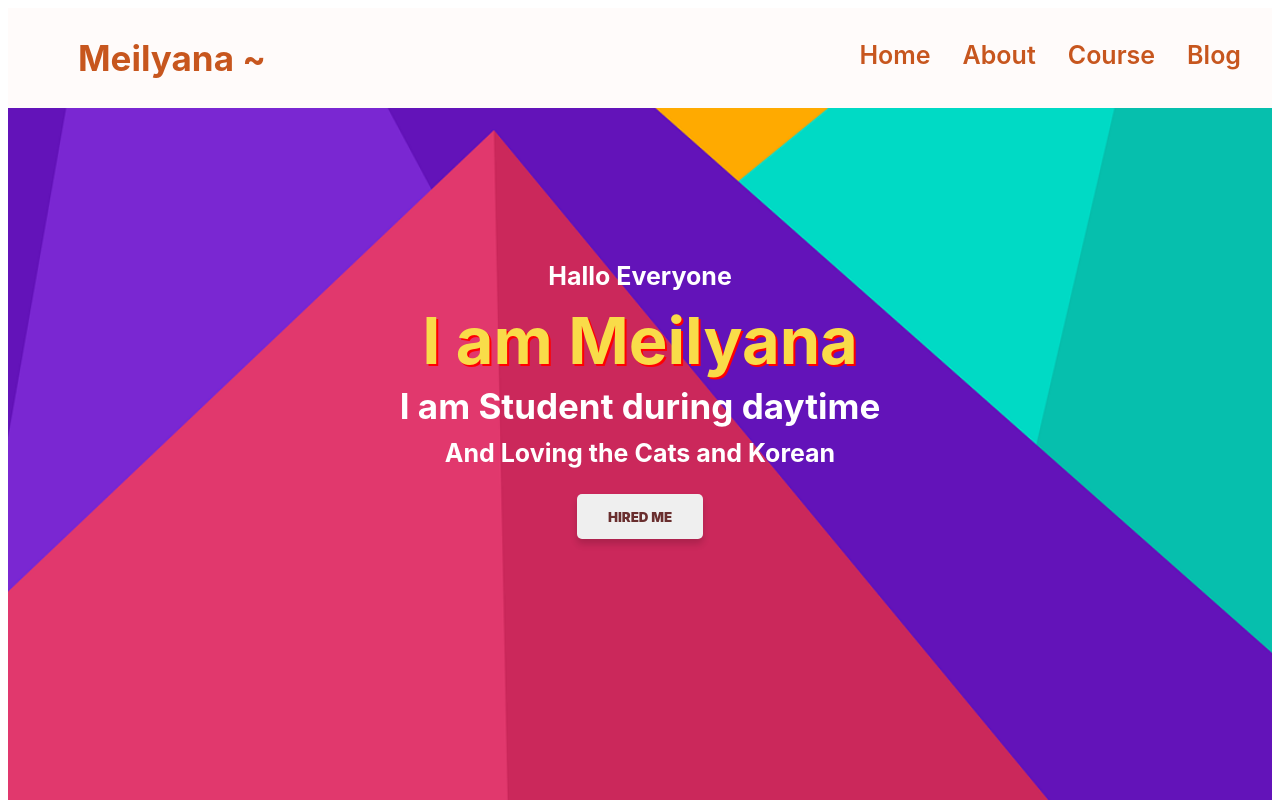
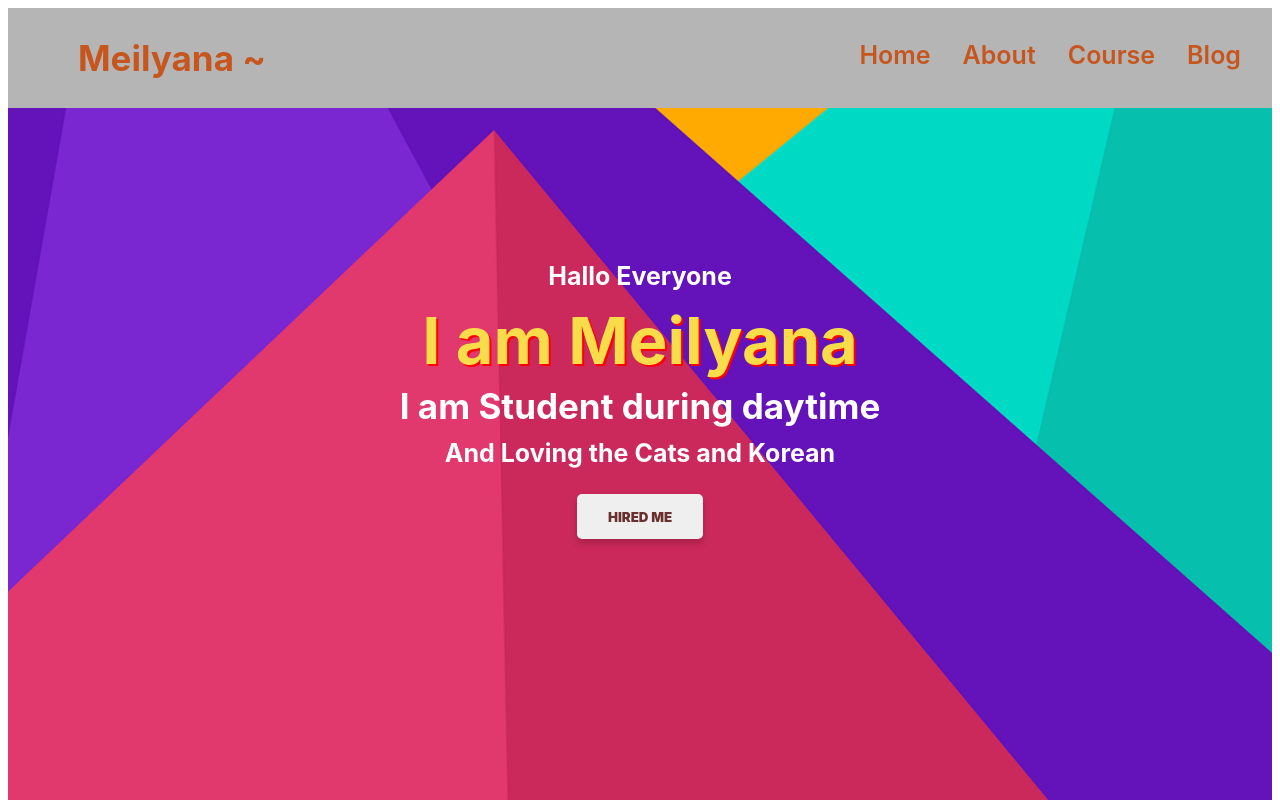
Before and after one commit to meilyanaanisa/TPA4-React-Personal-Web, a React (Vite) app: page / in a window 1280 px wide. Shown: the top 800 px of the page. Built offline with nearby package versions, Linux system fonts and the light colour scheme.

Commit message:
mengubah warna navbar

```diff
--- a/src/components/NavBar/NavBar.css
+++ b/src/components/NavBar/NavBar.css
@@ -3,7 +3,7 @@
     height: 100px;
     display: flex;
     justify-content: space-between;
-    background-color : #fffbfa;
+    background-color : #b5b5b5;
     box-shadow: 0 2px #d0cccc;
 }
 
```
